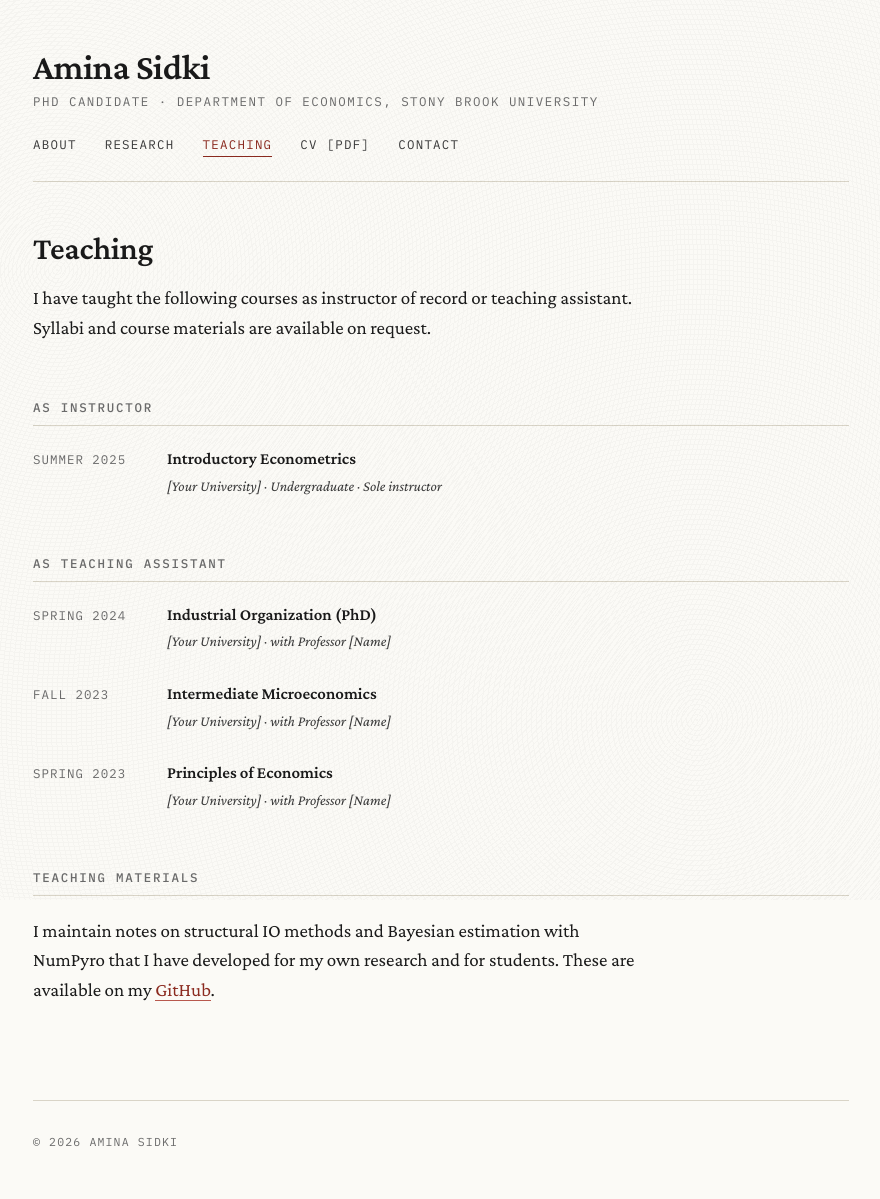
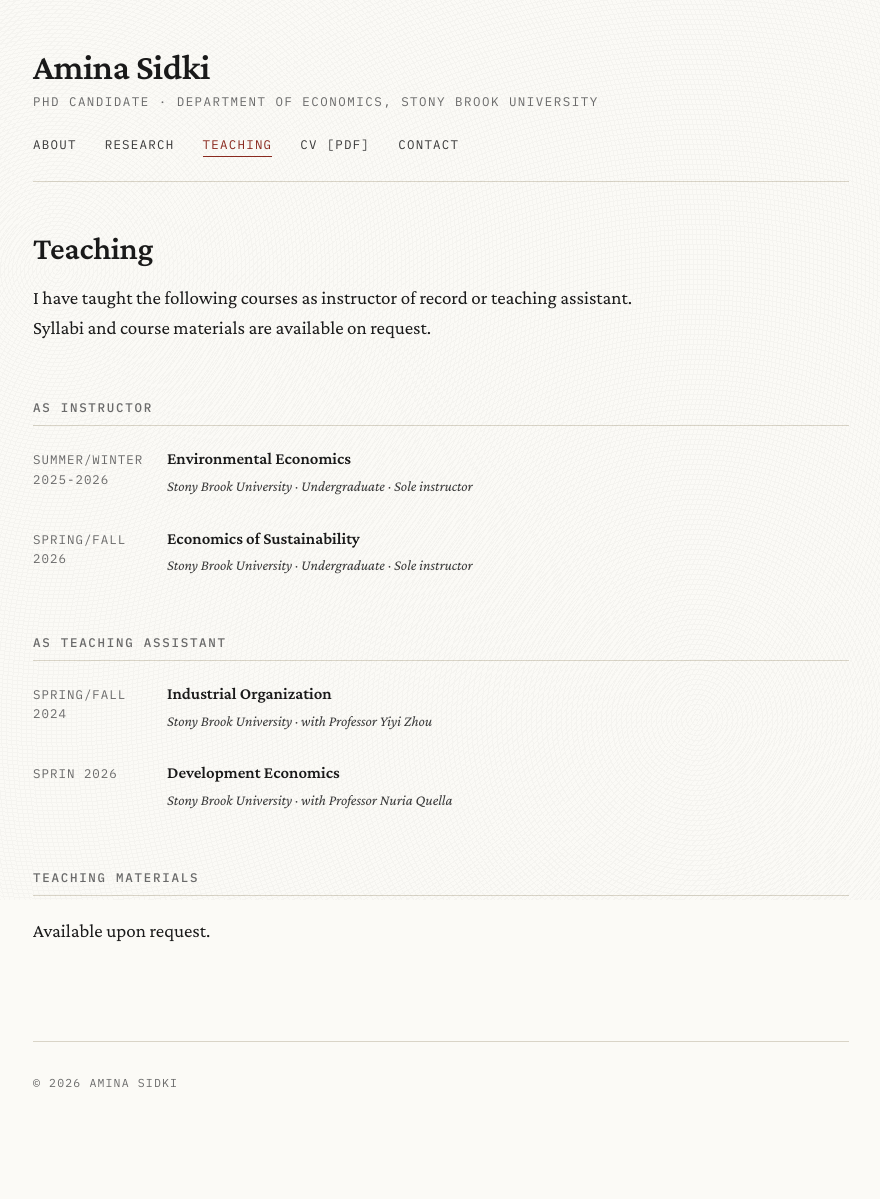
Before and after one commit to sidkiamina1-glitch/sidkiamina1-glitch.github.io, a Jekyll site: the page built from teaching/index.html, in a window 1280 px wide. Shown: the whole page, without its empty margins (199-1079 px from the left). Built offline with Jekyll 4.4.1, drawn with Linux system fonts in a browser that asks for light colours; after the commit the page ends 1140 px from its top, so only the background shows below that.

Commit message:
Update teaching experience and course details

```diff
--- a/teaching/index.html
+++ b/teaching/index.html
@@ -14,43 +14,42 @@ permalink: /teaching/
 <h2>As Instructor</h2>
 
 <div class="teaching-item">
-  <div class="term">Summer 2025</div>
+  <div class="term">Summer/winter 2025-2026</div>
   <div>
-    <div class="course-title">Introductory Econometrics</div>
-    <div class="course-meta">[Your University] · Undergraduate · Sole instructor</div>
+    <div class="course-title">Environmental Economics</div>
+    <div class="course-meta">Stony Brook University · Undergraduate · Sole instructor</div>
+  </div>
+</div>
+
+<div class="teaching-item">
+  <div class="term">Spring/Fall 2026 </div>
+  <div>
+    <div class="course-title">Economics of Sustainability</div>
+    <div class="course-meta">Stony Brook University · Undergraduate · Sole instructor</div>
   </div>
 </div>
 
 <h2>As Teaching Assistant</h2>
 
 <div class="teaching-item">
-  <div class="term">Spring 2024</div>
+  <div class="term">Spring/Fall 2024</div>
   <div>
-    <div class="course-title">Industrial Organization (PhD)</div>
-    <div class="course-meta">[Your University] · with Professor [Name]</div>
+    <div class="course-title">Industrial Organization</div>
+    <div class="course-meta">Stony Brook University · with Professor Yiyi Zhou</div>
   </div>
 </div>
 
 <div class="teaching-item">
-  <div class="term">Fall 2023</div>
+  <div class="term">Sprin 2026</div>
   <div>
-    <div class="course-title">Intermediate Microeconomics</div>
-    <div class="course-meta">[Your University] · with Professor [Name]</div>
+    <div class="course-title">Development Economics</div>
+    <div class="course-meta">Stony Brook University · with Professor Nuria Quella</div>
   </div>
 </div>
 
-<div class="teaching-item">
-  <div class="term">Spring 2023</div>
-  <div>
-    <div class="course-title">Principles of Economics</div>
-    <div class="course-meta">[Your University] · with Professor [Name]</div>
-  </div>
-</div>
 
 <h2>Teaching Materials</h2>
 
 <p>
-  I maintain notes on structural IO methods and Bayesian estimation with
-  NumPyro that I have developed for my own research and for students. These
-  are available on my <a href="{{ site.author.github | default: '#' }}">GitHub</a>.
+Available upon request.
 </p>
```
